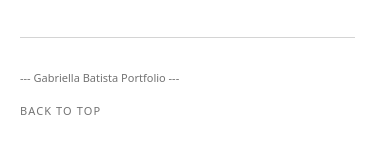
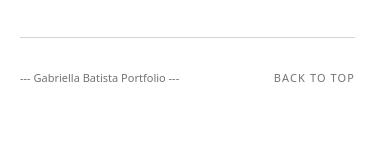
Before and after one commit to ndelias/gaby-s-portoflio, a Next.js app: page /about in a window 390 px wide. Shown: the part 2513-2661 px from the top of the page. After the commit the page ends 2632 px from the top, so only its background shows below. Built offline with nearby package versions, Linux system fonts and the light colour scheme.

Commit message:
footer optimization on mobile

```diff
--- a/src/components/layout/Footer.tsx
+++ b/src/components/layout/Footer.tsx
@@ -11,7 +11,7 @@
   const content = (
     <>
       <Divider className="mb-8" />
-      <div className="flex flex-col sm:flex-row items-start sm:items-center justify-between gap-4">
+      <div className="flex flex-row items-center justify-between gap-4">
         <p className="text-[length:var(--text-label)] font-light text-gray-500">
           --- Gabriella Batista Portfolio ---
         </p>
```
